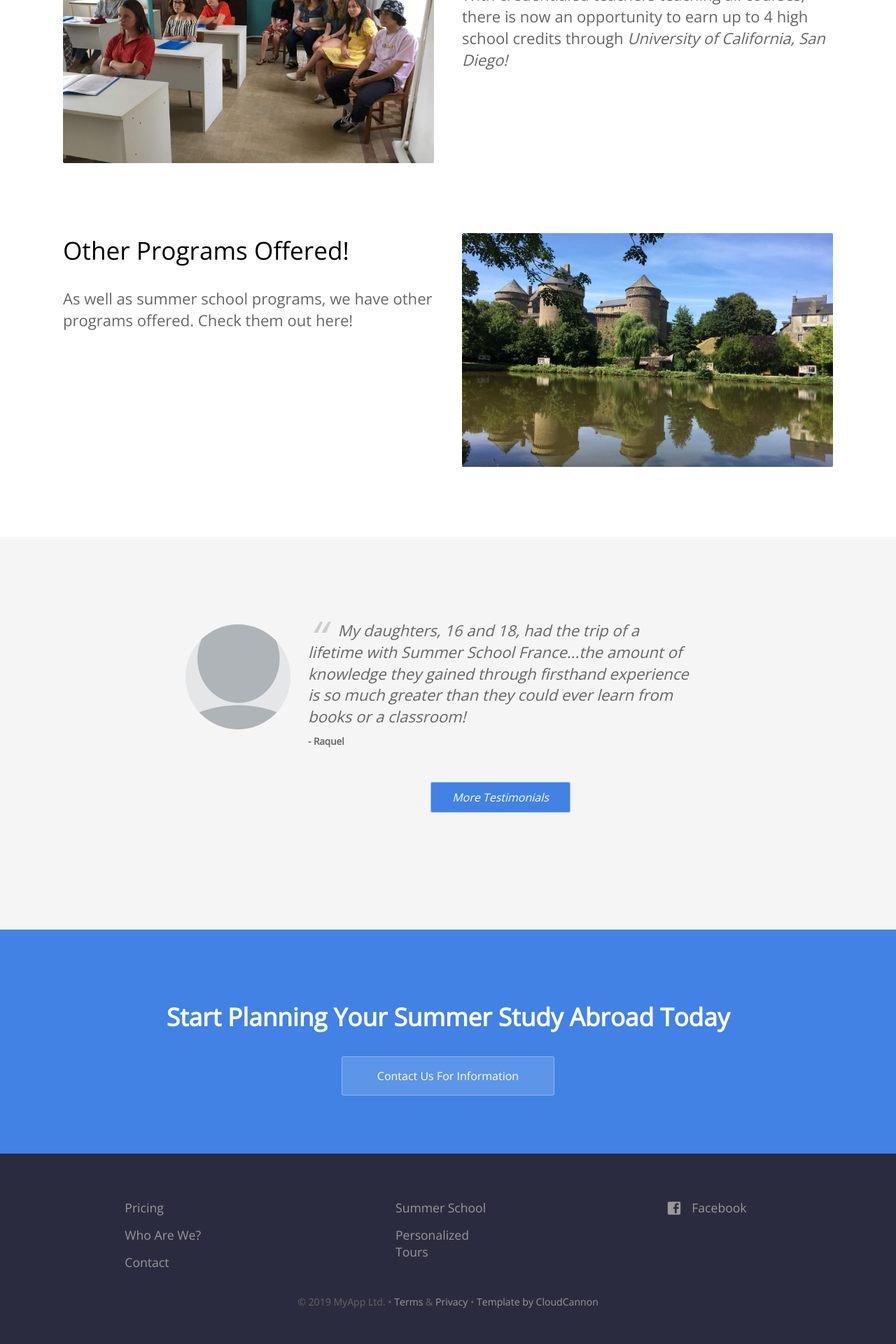
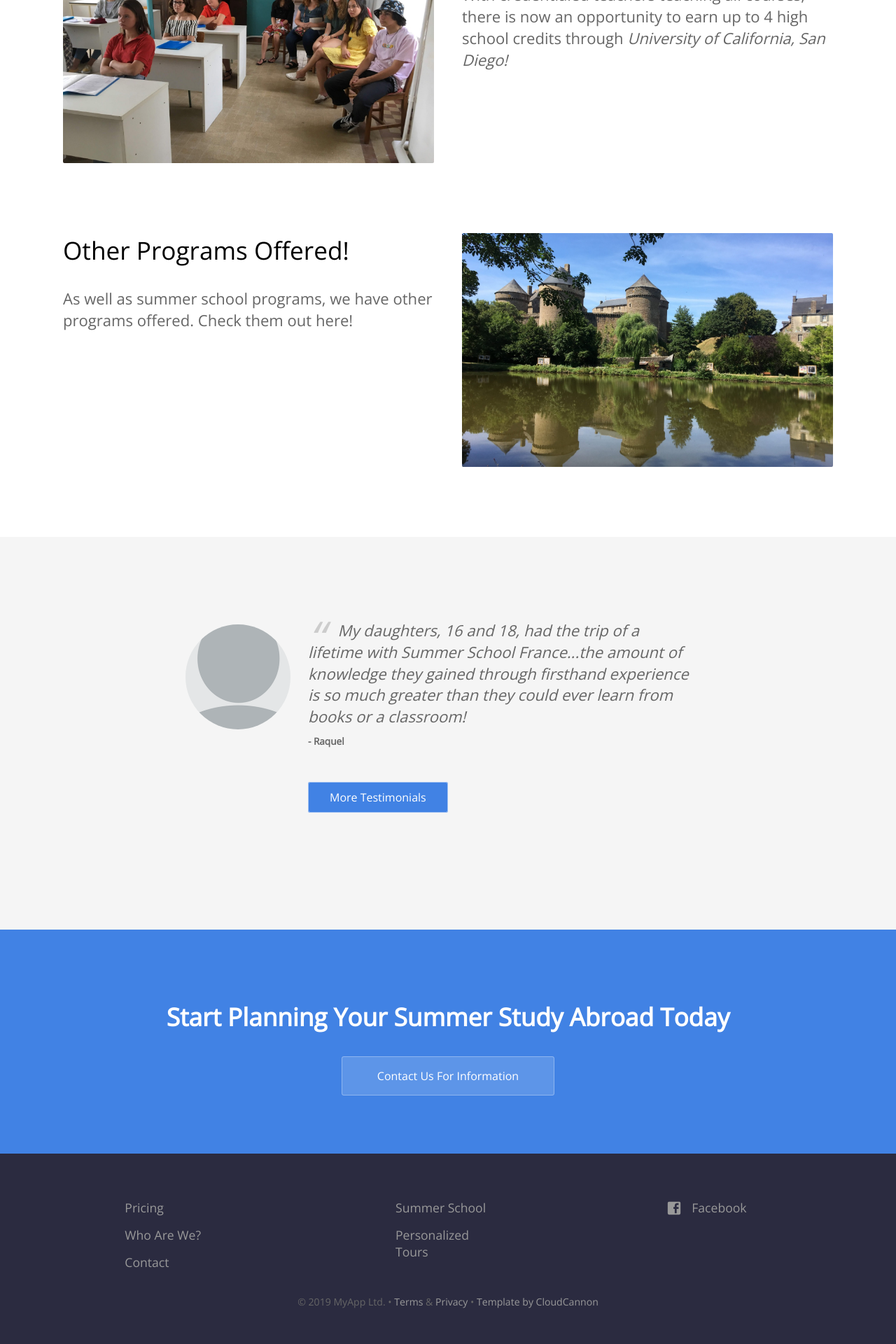
Before and after one commit to baritchie/project1, a Jekyll site: the page built from index.html, in a window 1280 px wide. Shown: the part 1178-3098 px from the top of the page at 70% size. Built offline with Jekyll 4.4.1, drawn with Linux system fonts in a browser that asks for light colours.

Commit message:
Updated 'index.html' via CloudCannon

```diff
--- a/index.html
+++ b/index.html
@@ -64,7 +64,7 @@
 					<p class="editable author">
 						- Raquel
 					</p>
-					<div class="cta button center-text"><a href="/testimonials/">More Testimonials</a></div>
+					<div style="font-style:normal;" class="cta button"><a href="/testimonials/">More Testimonials</a></div>
 				</blockquote>
 			</div>
 		</div>
```
